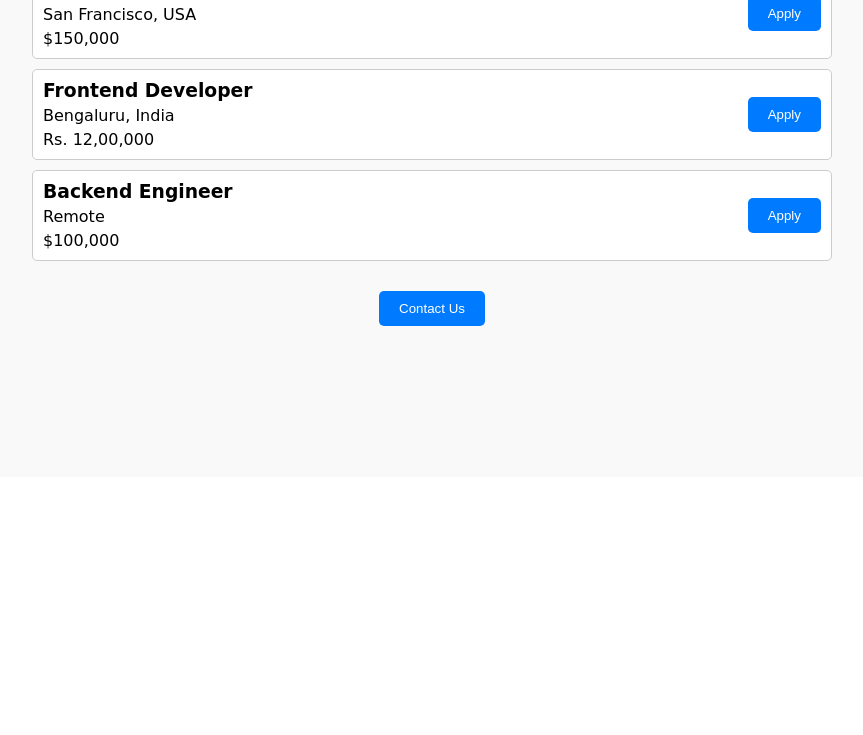
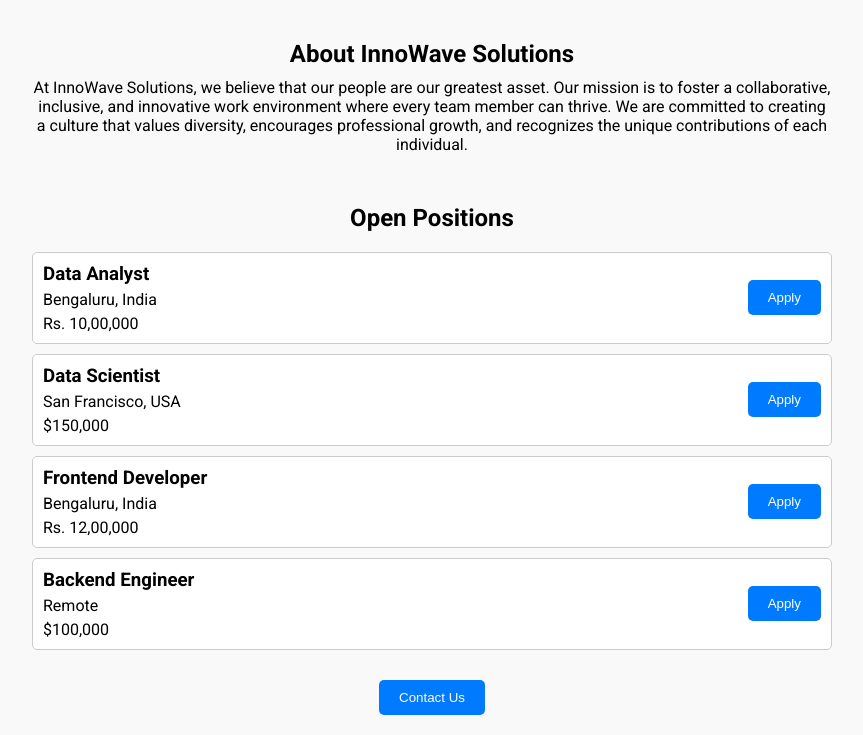
Before and after one commit to jhaunn/flask-sample, a Flask app: page / in a window 1280 px wide. Shown: the part 323-1058 px from the top of the page, without its empty margins (208-1071 px from the left). Before the commit the page ends 649 px from the top, so only its background shows below. Run offline with Flask 3, Linux system fonts and the light colour scheme.

Commit message:
Updated Webpage Design

```diff
--- a/app.py
+++ b/app.py
@@ -33,7 +33,7 @@
 def hello_world():
     return render_template('home.html',
                           jobs = JOBS,
-                          webpage_name = 'Flask Webpage')
+                          webpage_name = 'InnoWave Solutions')
 
 @app.route("/api/jobs")
 def list_jobs():
--- a/templates/home.html
+++ b/templates/home.html
@@ -3,8 +3,10 @@
     <head>
         <title>Flask Sample</title>
         <style>
+            @import url('https://fonts.googleapis.com/css2?family=Roboto:wght@100;300;400;500;700;900&display=swap');
+
             body {
-          font-family: 'Comic Sans MS', cursive, sans-serif;
+              font-family: "Roboto", sans-serif;
               margin: 0;
               padding: 0;
               display: flex;
@@ -19,6 +21,37 @@
               padding: 20px 0;
               text-align: center;
               border-bottom: 1px solid #ccc;
+            }
+
+            .hero {
+                width: 100%;
+                height: 200px;
+                background-color: #eaeaea;
+                display: flex;
+                align-items: center;
+                justify-content: center;
+                border-bottom: 1px solid #ccc;
+            }
+
+            .hero img {
+                width: 100%;
+                height: 100%;
+                object-fit: cover;
+            }
+
+            .about {
+                width: 80%;
+                max-width: 800px;
+                text-align: center;
+                margin: 20px 0;
+            }
+
+            .about h2 {
+                margin-bottom: 10px;
+            }
+
+            .about p {
+                margin: 10px 0;
             }
 
             .positions {
@@ -74,6 +107,13 @@
         <header>
             <h1>{{webpage_name}}</h1>
         </header>
+        <section class="hero">
+            <img src="https://images.pexels.com/photos/355948/pexels-photo-355948.jpeg?auto=compress&cs=tinysrgb&w=1260&h=750&dpr=1" alt="Hero Image">
+        </section>
+        <section class="about">
+            <h2>About InnoWave Solutions</h2>
+            <p>At InnoWave Solutions, we believe that our people are our greatest asset. Our mission is to foster a collaborative, inclusive, and innovative work environment where every team member can thrive. We are committed to creating a culture that values diversity, encourages professional growth, and recognizes the unique contributions of each individual.</p>
+        </section>
         <section class="positions">
             <h2>Open Positions</h2>
             {% for job in jobs %}
```
Lines whose indentation alone changed are shown as unchanged.
